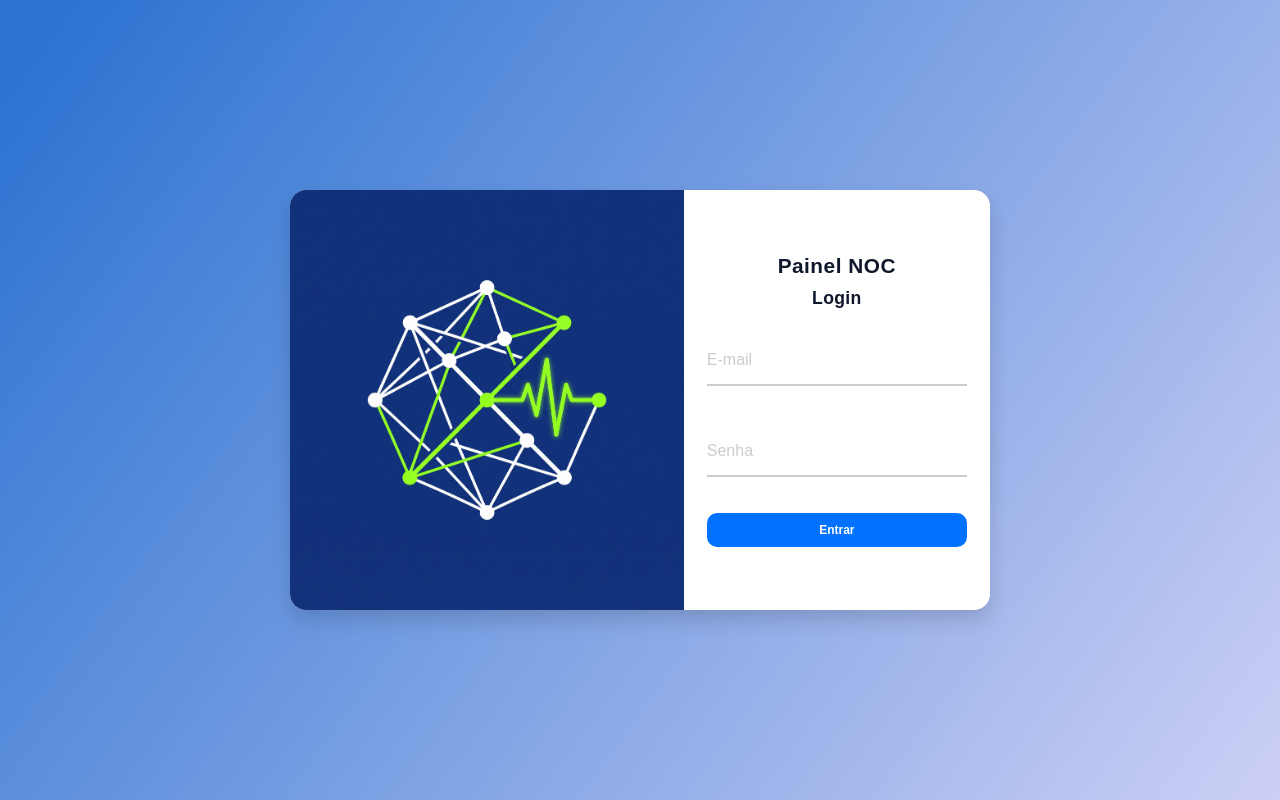
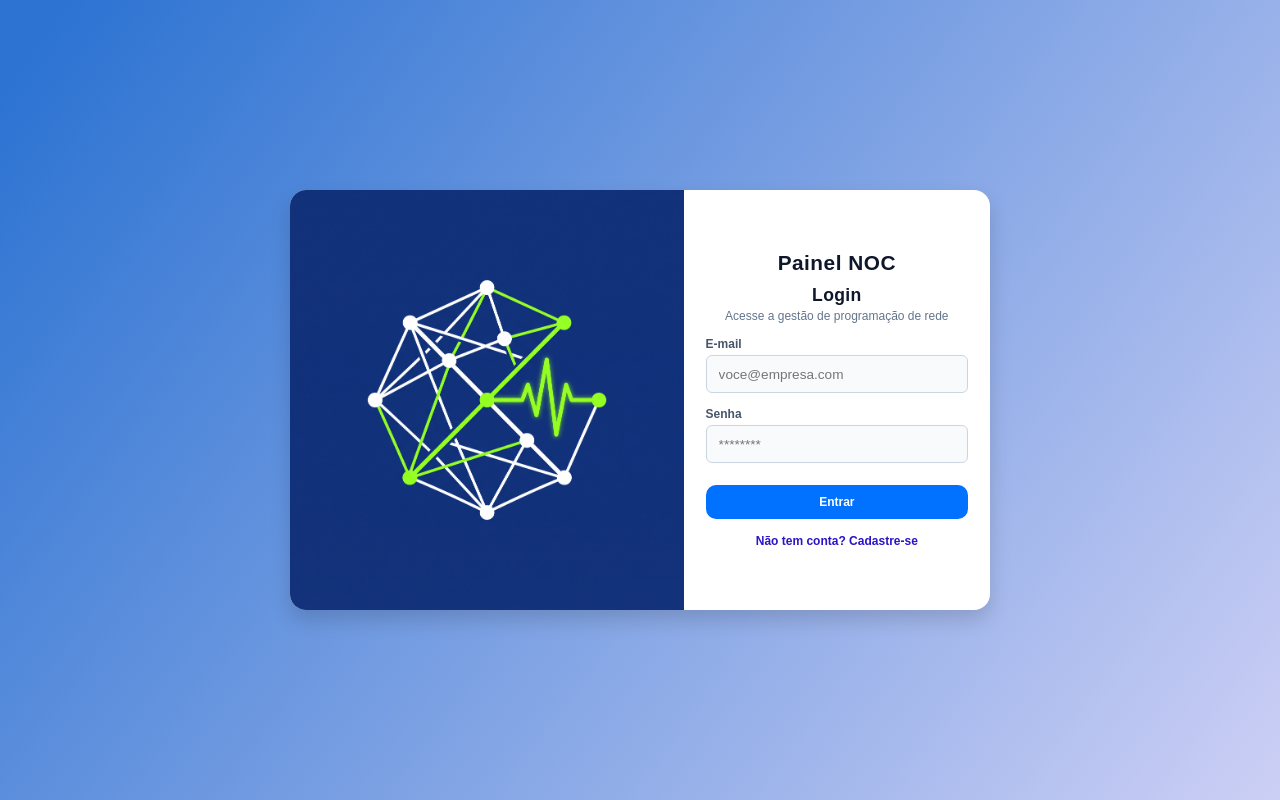
Before and after one commit to nicksondarbi455/programacao-update, a React (Vite) app: page / in a window 1280 px wide. Built offline with nearby package versions, Linux system fonts and the light colour scheme; no server answers; a web font is replaced by a local one.

Commit message:
voltando

```diff
--- a/src/pages/AuthPage.jsx
+++ b/src/pages/AuthPage.jsx
@@ -2,62 +2,18 @@ import { useState } from 'react';
 import { supabase } from '../services/supabase';
 import { Button } from '../components/atoms/Button';
 
-// Cadastro de conta oculto por enquanto. Para reativar, troque para true.
-const SHOW_REGISTER = false;
-
-// Modelo de input: o nome do campo fica dentro do input e sobe ao focar ou preencher
-const authStyles = `
-.auth-page .input-container {
-  position: relative;
-  margin: 28px auto;
-  width: 100%;
-  max-width: 260px;
-}
-
-.auth-page .input-container input {
-  font-size: 20px;
-  width: 100%;
-  border: none;
-  border-bottom: 2px solid #ccc;
-  padding: 5px 0;
-  background-color: transparent;
-  outline: none;
-  box-sizing: border-box;
-  color: #0f172a;
-}
-
-.auth-page .input-container .label {
-  position: absolute;
-  top: 0;
-  left: 0;
-  color: #ccc;
-  transition: all 0.3s ease;
-  pointer-events: none;
-}
-
-.auth-page .input-container input:focus ~ .label,
-.auth-page .input-container input:not(:placeholder-shown) ~ .label {
-  top: -20px;
-  font-size: 16px;
-  color: #333;
-}
-
-.auth-page .input-container .underline {
-  position: absolute;
-  bottom: 0;
-  left: 0;
-  height: 2px;
-  width: 100%;
-  background-color: #333;
-  transform: scaleX(0);
-  transition: all 0.3s ease;
-}
-
-.auth-page .input-container input:focus ~ .underline,
-.auth-page .input-container input:not(:placeholder-shown) ~ .underline {
-  transform: scaleX(1);
-}
-`;
+const labelStyle = { fontSize: '0.75rem', color: '#475569', fontWeight: '700' };
+const inputStyle = {
+    width: '100%',
+    height: '38px',
+    padding: '0 12px',
+    borderRadius: '6px',
+    border: '1px solid #cbd5e1',
+    fontSize: '0.85rem',
+    boxSizing: 'border-box',
+    outline: 'none',
+    background: '#f8fafc'
+};
 
 const EMPTY_FORM = { name: '', email: '', password: '', confirmPassword: '' };
 
@@ -136,15 +92,14 @@ export function AuthPage() {
     };
 
     const fields = [
-        ...(!isLogin ? [{ key: 'name', label: 'Nome', type: 'text', autoComplete: 'name' }] : []),
-        { key: 'email', label: 'E-mail', type: 'email', autoComplete: 'email' },
-        { key: 'password', label: 'Senha', type: 'password', autoComplete: isLogin ? 'current-password' : 'new-password', minLength: 6 },
-        ...(!isLogin ? [{ key: 'confirmPassword', label: 'Confirmar senha', type: 'password', autoComplete: 'new-password', minLength: 6 }] : [])
+        ...(!isLogin ? [{ key: 'name', label: 'Nome', type: 'text', autoComplete: 'name', placeholder: 'Seu nome completo' }] : []),
+        { key: 'email', label: 'E-mail', type: 'email', autoComplete: 'email', placeholder: 'voce@empresa.com' },
+        { key: 'password', label: 'Senha', type: 'password', autoComplete: isLogin ? 'current-password' : 'new-password', placeholder: '********', minLength: 6 },
+        ...(!isLogin ? [{ key: 'confirmPassword', label: 'Confirmar senha', type: 'password', autoComplete: 'new-password', placeholder: '********', minLength: 6 }] : [])
     ];
 
     return (
         <div className="auth-page">
-            <style>{authStyles}</style>
             <div className="auth-card">
                 <div className="auth-logo">
                     <img src={`${import.meta.env.BASE_URL}logo.png`} alt="Painel Abacaxi" />
@@ -154,24 +109,25 @@ export function AuthPage() {
                     <div style={{ textAlign: 'center' }}>
                         {isLogin && <h1 style={{ margin: 0, color: '#0f172a', fontSize: '1.3rem', fontWeight: '800', letterSpacing: '0.5px' }}>Painel NOC</h1>}
                         {isLogin && <h2 style={{ margin: '10px 0 0 0', color: '#0f172a', fontSize: '1.1rem', fontWeight: '700' }}>Login</h2>}
-                        {!isLogin && <p style={{ margin: 0, fontSize: '0.75rem', color: '#64748b' }}>Crie a sua conta</p>}
+                        <p style={{ margin: isLogin ? '3px 0 0 0' : 0, fontSize: '0.75rem', color: '#64748b' }}>
+                            {isLogin ? 'Acesse a gestão de programação de rede' : 'Crie a sua conta'}
+                        </p>
                     </div>
 
-                    <form onSubmit={handleAuth} style={{ width: '100%', display: 'flex', flexDirection: 'column', alignItems: 'center' }}>
+                <form onSubmit={handleAuth} style={{ width: '100%', display: 'flex', flexDirection: 'column', gap: '14px', alignItems: 'center' }}>
                     {fields.map((field) => (
-                            <div key={field.key} className="input-container">
+                        <div key={field.key} style={{ width: '100%', display: 'flex', flexDirection: 'column', gap: '4px' }}>
+                            <label style={labelStyle}>{field.label}</label>
                             <input
-                                    id={field.key}
                                 type={field.type}
                                 value={form[field.key]}
                                 onChange={updateField(field.key)}
-                                    placeholder=" "
+                                placeholder={field.placeholder}
                                 autoComplete={field.autoComplete}
                                 minLength={field.minLength}
                                 required
+                                style={inputStyle}
                             />
-                                <label htmlFor={field.key} className="label">{field.label}</label>
-                                <div className="underline"></div>
                         </div>
                     ))}
 
@@ -186,21 +142,19 @@ export function AuthPage() {
                         variant="primary"
                         size="md"
                         disabled={loading}
-                            style={{ width: '100%', maxWidth: '260px', marginTop: '8px' }}
+                        style={{ width: '100%', marginTop: '8px' }}
                     >
                         {loading ? 'Aguarde...' : isLogin ? 'Entrar' : 'Criar conta'}
                     </Button>
                 </form>
 
-                    {SHOW_REGISTER && (
                 <button
                     type="button"
                     onClick={switchMode}
-                            style={{ background: 'none', border: 'none', color: '#2914c8', fontSize: '0.75rem', cursor: 'pointer', fontWeight: '600', marginTop: '16px' }}
+                    style={{ background: 'none', border: 'none', color: '#2914c8', fontSize: '0.75rem', cursor: 'pointer', fontWeight: '600' }}
                 >
                     {isLogin ? 'Não tem conta? Cadastre-se' : 'Já tem conta? Iniciar sessão'}
                 </button>
-                    )}
                 </div>
             </div>
         </div>
```
Lines whose indentation alone changed are shown as unchanged.
